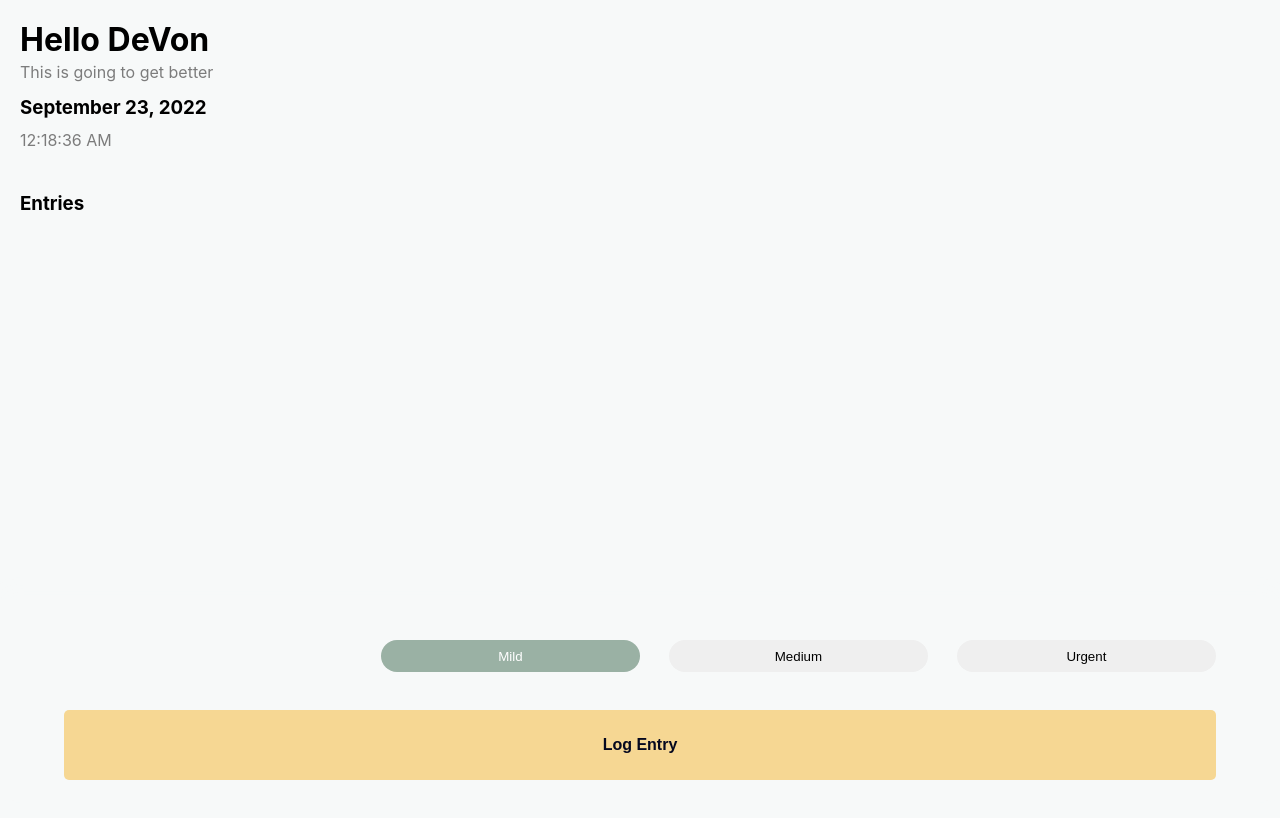
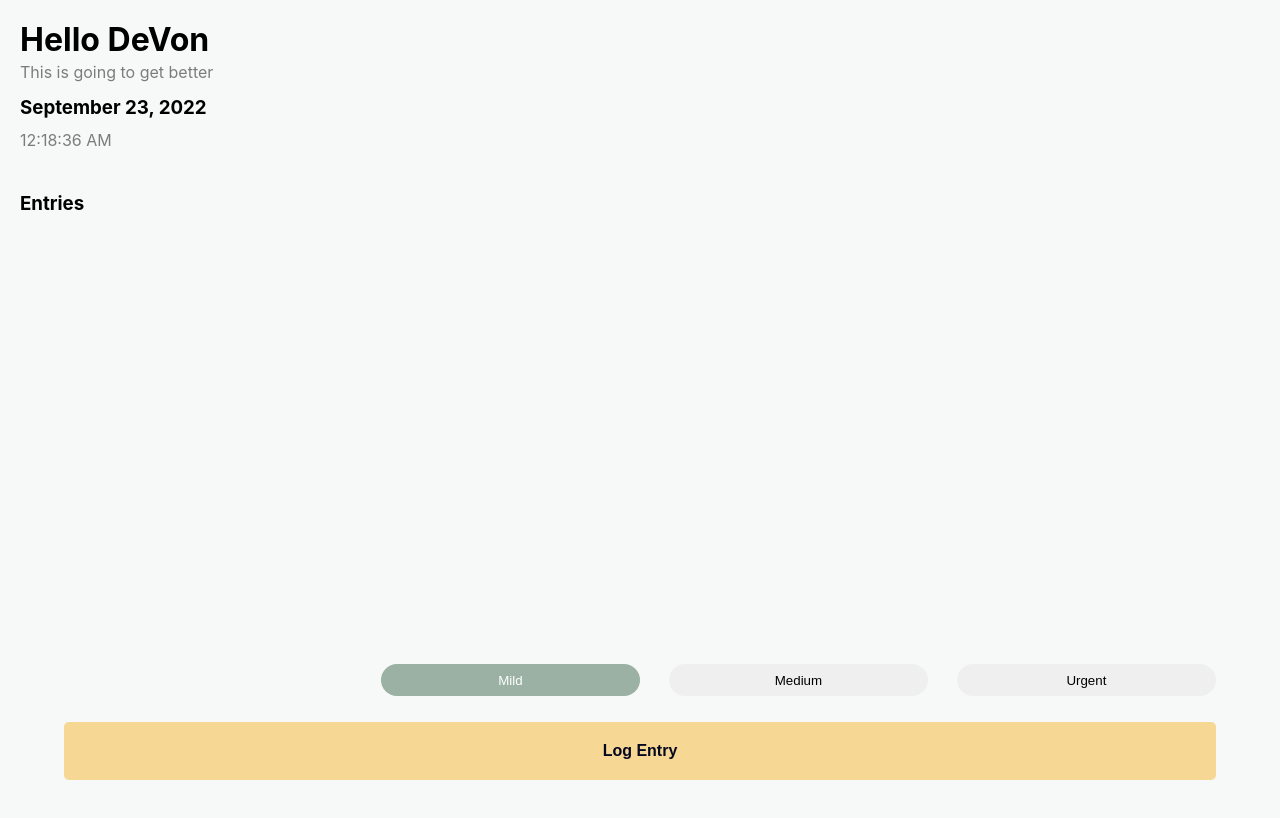
Before and after one commit to devonrandall-design/health-app, a React (Create React App) app: page / in a window 1280 px wide. Built offline with nearby package versions, Linux system fonts and the light colour scheme.

Commit message:
1 file modified

```diff
--- a/src/style.css
+++ b/src/style.css
@@ -69,7 +69,7 @@ margin: 0px;
   position: fixed;
   bottom: 0;
   width: 100%;
-  height: 10rem;
+  height: 8.5rem;
   background-color: #F7F9F9;
   box-shadow: 0px -10px 20px #F7F9F9;
   display: flex;
```
